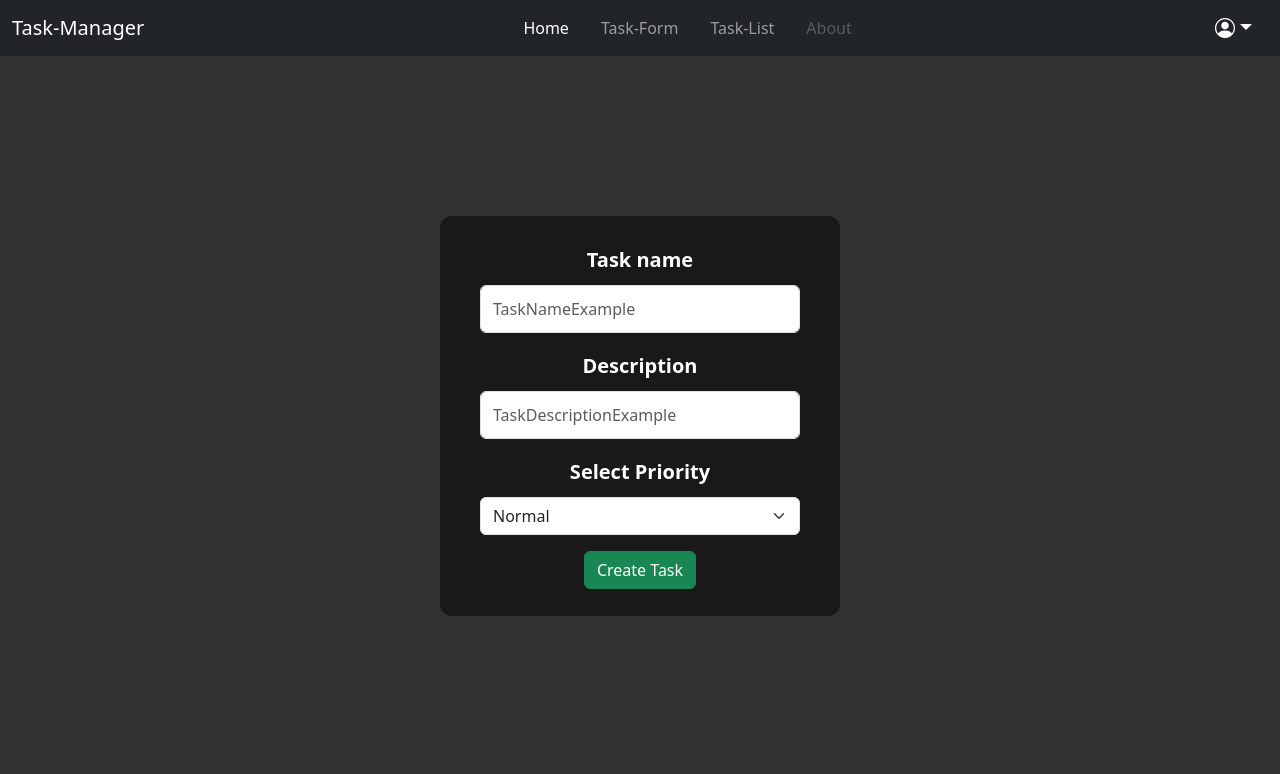
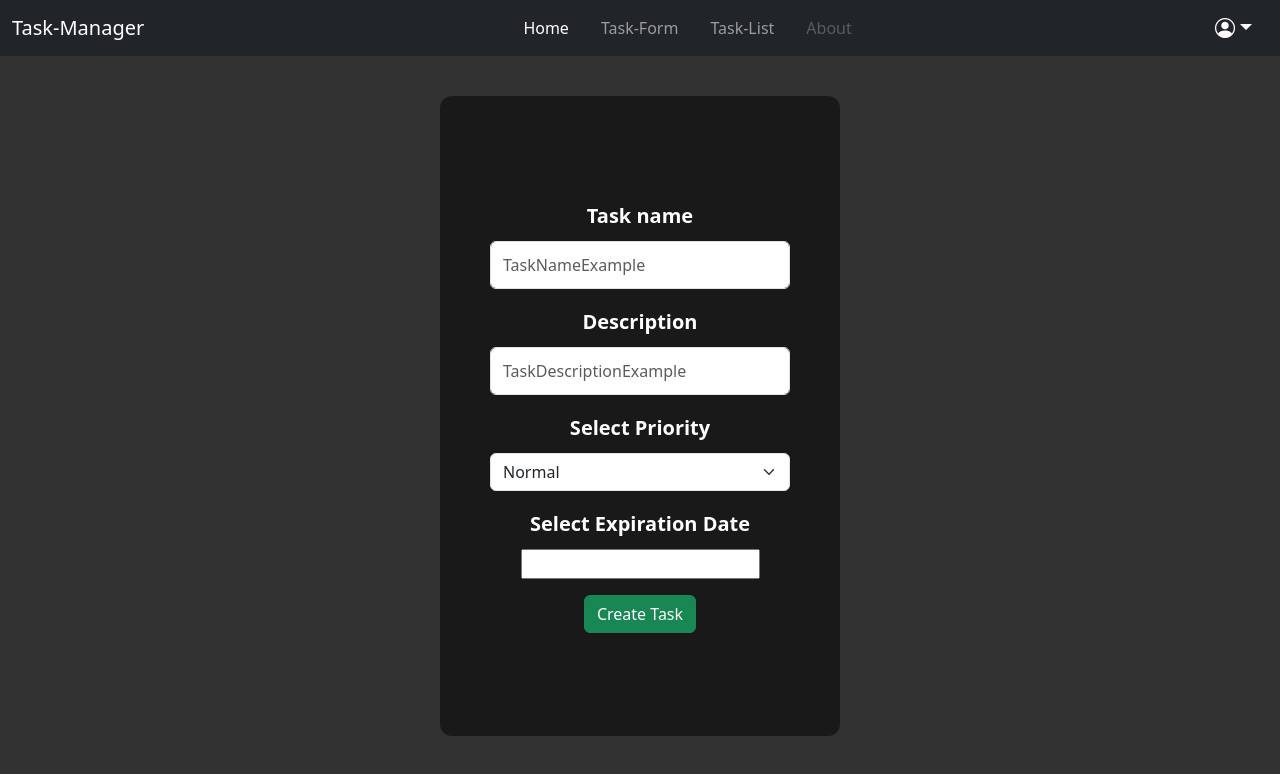
Before and after one commit to LemonMantis5571/Task-List-Manager, a React (Create React App) app: page /task-form in a window 1280 px wide. Shown: the top 774 px of the page. Built offline with nearby package versions, Linux system fonts and the light colour scheme.

Commit message:
Añadiendo Date Picker

```diff
--- a/src/components/Task.jsx
+++ b/src/components/Task.jsx
@@ -4,7 +4,7 @@ import { DELETE_TASK, dispatchActions, TOGGLE_COMPLETE } from './container/TaskC
 const Task = ({task, id}) => {
 
     const {dispatch} = useContext(dispatchActions);
-
+    console.log(task.date);
 
     return (
         <tr onClick={() => dispatch({type: TOGGLE_COMPLETE, payload: {id: id}})} className = {task.completed ? 'table-success' : 'table-danger'}>
@@ -16,6 +16,8 @@ const Task = ({task, id}) => {
         </td>
         <td>{task.priority}</td>
         <td><button className='btn btn-danger' onClick={() => dispatch({type: DELETE_TASK, id})}>DELETE TASK</button></td>
+        <td>{task.date.toString()}</td>
+
     </tr>
     );
 }
--- a/src/components/TaskForm.jsx
+++ b/src/components/TaskForm.jsx
@@ -2,7 +2,10 @@ import React from 'react';
 import { ADD_TASK,  TaskDispatchContext} from './container/TaskContainer';
 import {Formik, Form, Field, ErrorMessage} from 'formik';
 import * as Yup from 'yup';
-import { LEVELS } from '../models/LEVELS.enum';;
+import { LEVELS } from '../models/LEVELS.enum';
+import DatePicker from "react-datepicker";
+import "react-datepicker/dist/react-datepicker.css";
+
 
 
 
@@ -13,6 +16,7 @@ const TaskForm = () => {
         name: '',
         description: '',
         level: LEVELS.normal,
+        date: null
     }
 
     const taskSchema = Yup.object().shape(
@@ -26,7 +30,9 @@ const TaskForm = () => {
 
             level: Yup.string()
                 .oneOf([LEVELS.normal, LEVELS.urgent, LEVELS.blocking], 'You must select a priority')
-                .required('Priority is required')
+                .required('Priority is required'),
+
+            date: Yup.date().required('Expiration Date of the task').nullable(),
         }
 
 
@@ -36,13 +42,14 @@ const TaskForm = () => {
 
 
     const submit = (values) => {
-
+        console.log(values);
         dispatch({
             type: ADD_TASK,
             payload: {
                 name: values.name,
                 description: values.description,
-                priority: values.level
+                priority: values.level,
+                date: values.date
             }
         })
     }
@@ -52,29 +59,30 @@ const TaskForm = () => {
         <Formik
             initialValues={initialValues}
             validationSchema={taskSchema}
+            enableReinitialize
             onSubmit={async (values, {resetForm}) => {
                 await new Promise((r) => setTimeout(r, 1000));
                 submit(values);
                 resetForm();
             }}>
 
-            {({isSubmitting}) => (
+            {({isSubmitting, values}) => (
                 <div className='d-flex justify-content-center align-items-center w-100 form-div'>
                     <Form className='form-parent d-flex flex-column align-items-center justify-content-center align-self'>
-                        <div className='mb-3'>
+                        <div className='mb-3 w-75'>
                             <label htmlFor="name" className='form-label badge fs-5'>Task name</label>
-                            <Field id="name" name="name"  type="text" placeholder="TaskNameExample" className='form-control' />
+                            <Field id="name" name="name"  type="text" placeholder="TaskNameExample" className='form-control input-lg' />
                                 {/* Mensaje de error en taskName */}
                             <ErrorMessage name='name' component='div' className='ErrorMessage bg-danger'></ErrorMessage>
                         </div>
-                        <div className='mb-3'>
+                        <div className='mb-3 w-75'>
                             <label htmlFor="description" className='form-label badge fs-5'>Description</label>
                             <Field id="description" name="description"  type="description" placeholder="TaskDescriptionExample" className='form-control'/>
                                     {/* Mensaje de error en description */}
                             <ErrorMessage name='description' component='div' className='ErrorMessage bg-danger'></ErrorMessage>
                         </div>
 
-                        <div className='mb-3'>
+                        <div className='mb-3 w-75'>
                             <label htmlFor="level" className='form-label badge fs-5'>Select Priority</label>
                             <Field component="select" name="level" id="level" className="form-select">
                                     <option value={LEVELS.normal}>Normal</option>
@@ -82,6 +90,14 @@ const TaskForm = () => {
                                     <option value={LEVELS.blocking}>Blocking</option>
                             </Field>
                             <ErrorMessage name='level' component='div' className='ErrorMessage bg-danger'></ErrorMessage>
+                        </div>
+                        <div className='mb-3 datepicker'>
+                            <label htmlFor="date" className='form-label badge fs-5'>Select Expiration Date</label>
+                            <DatePicker showTimeSelect selected={values.date} name='date' dateFormat="Pp"/>
+
+                            {/* <TextField  type={'datetime-local'} name='date' id='date'
+                            InputProps={{startAdornment: <InputAdornment sx={{backgroundColor: 'white'}}></InputAdornment>}}></TextField> */}
+                            {/* <DatePicker name='date' showTimeSelect dateFormat={'Pp'} className='position-relative'></DatePicker> */}
                         </div>
                         <div>
                             <button type="submit" className='btn btn-success'>Create Task</button>
--- a/src/components/TaskList.jsx
+++ b/src/components/TaskList.jsx
@@ -47,6 +47,7 @@ const TaskList = () => {
                         <th scope='col'>State</th>
                         <th scope='col'>Priority</th>
                         <th scope='col'>Actions</th>
+                        <th scope='col'>Expire Date</th>
                     </tr>
                 </thead>
                 <tbody>
--- a/src/components/container/TaskContainer.jsx
+++ b/src/components/container/TaskContainer.jsx
@@ -83,7 +83,8 @@ const TaskReducer = (state,action) => {
                     completed: false,
                     name : action.payload.name,
                     description: action.payload.description,
-                    priority: action.payload.priority
+                    priority: action.payload.priority,
+                    date: action.payload.date
                 }
             ]
 
--- a/src/index.css
+++ b/src/index.css
@@ -26,7 +26,7 @@ code {
 
 .form-parent{
   width: 25rem;
-  height: 50vh;
+  height: 80vh;
   border-radius: 0.75em;
   background-color: rgb(25, 25, 25);
 
@@ -36,9 +36,7 @@ code {
   color: white;
 }
 
-.form-parent div  {
-  width: 20rem;
-}
+
 
 .form-parent .form-control{
   width: 100%;
@@ -52,3 +50,8 @@ code {
   padding-bottom: 0.25rem;
   border-radius: 0.375rem;
 }
+
+
+.datepicker react-datepicker-wrapper {
+  width: 100%;
+}
--- a/src/index.js
+++ b/src/index.js
@@ -6,6 +6,7 @@ import reportWebVitals from './reportWebVitals';
 import 'bootstrap/dist/css/bootstrap.css';
 import 'bootstrap-icons/font/bootstrap-icons.css';
 import 'bootstrap/dist/js/bootstrap';
+import "react-datepicker/dist/react-datepicker.css"
 
 ReactDOM.render(
   <React.StrictMode>
```
Also changed, not shown: package.json (+7 -0 lines), src/App.js (+7 -3 lines), src/components/DateHandlers/DatePicker.js (added), 1 other file (tests, documents, lock files or other folders).
